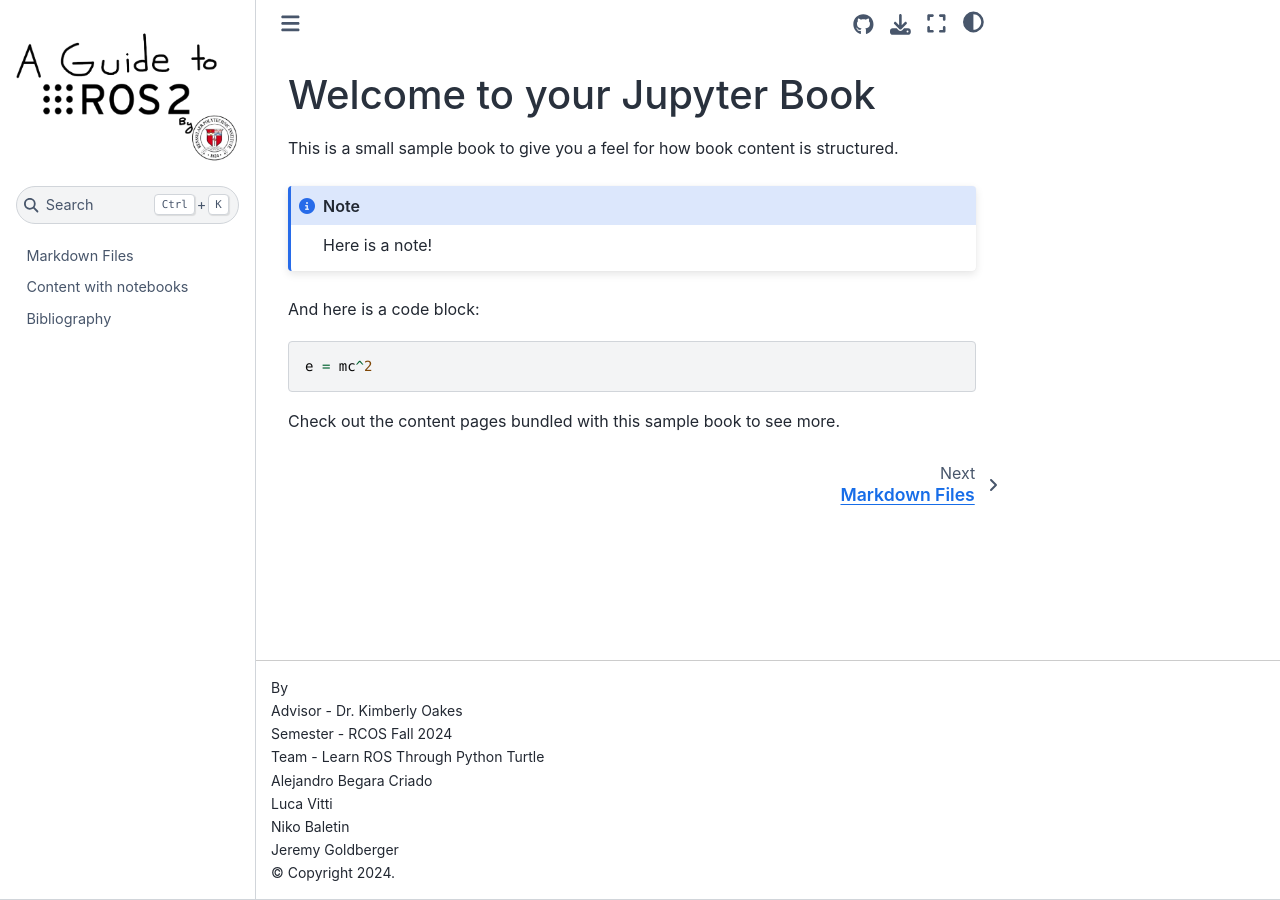
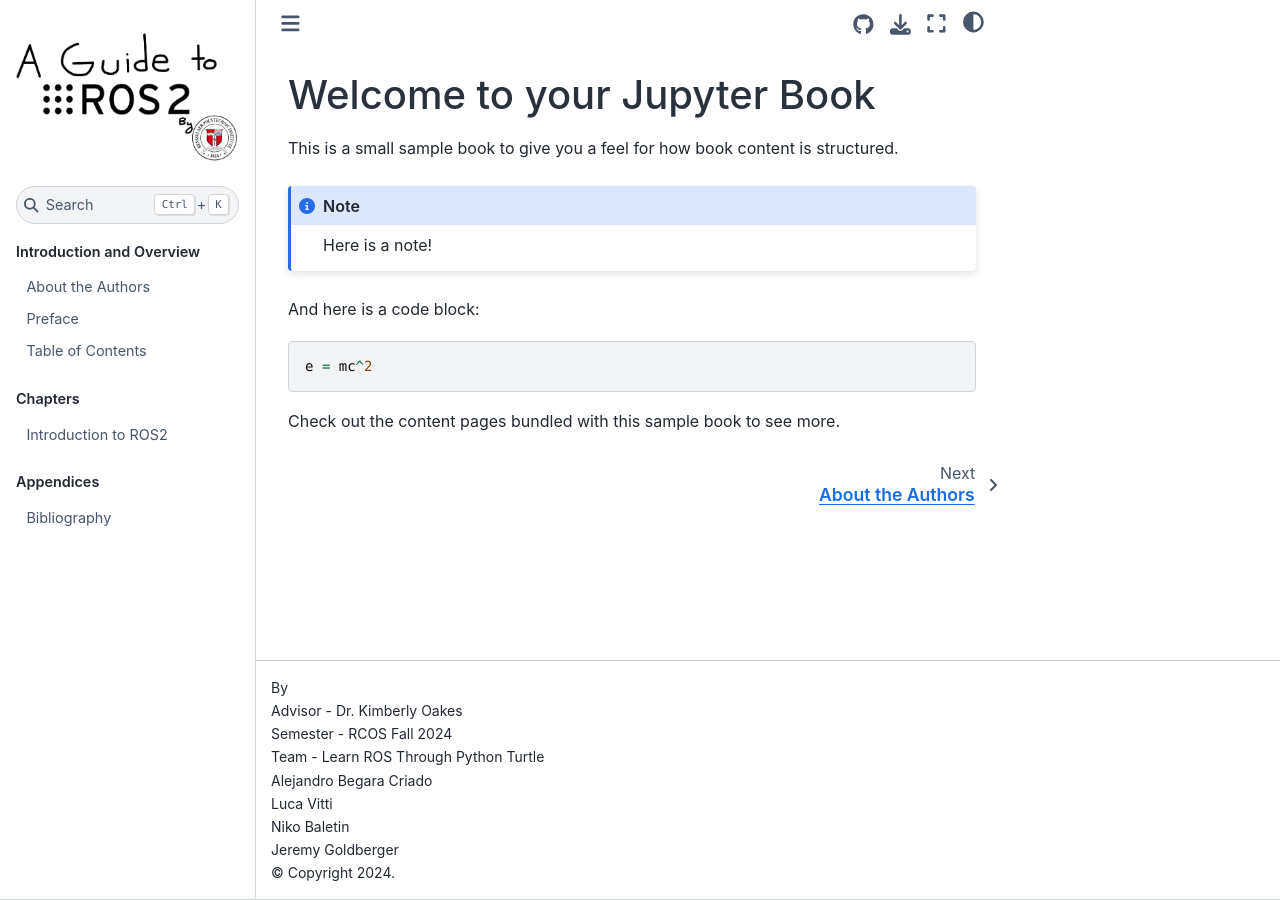
Before and after one commit to AlejandrooBC/ros2-tutorial-book, a Jupyter Book: the page built from index.md, in a window 1280 px wide. Built offline with Jupyter Book 1.0.4 settings and Sphinx 7.4.7 and the Sphinx Book theme 1.1.4, drawn with Linux system fonts in a browser that asks for light colours.

```diff
--- a/_toc.yml
+++ b/_toc.yml
@@ -1,22 +1,20 @@
-# Table of contents
-# Learn more at https://jupyterbook.org/customize/toc.html
-
 format: jb-book
 root: index
-chapters:
-  - file: book/markdown
-  - file: book/notebooks
-  - file: book/bibliography
 
-# Or you organize the TOC by parts
+parts:
+  # Introduction and Overview section
+  - caption: Introduction and Overview
+    chapters:
+      - file: book/INTRODUCTION/About_the_Authors
+      - file: book/INTRODUCTION/Preface
+      - file: book/INTRODUCTION/Table_of_Contents
 
-# parts:
-#   - caption: Chapters
-#     numbered: true
-#     maxdepth: 2
-#     chapters:
-#       - file: book/markdown
-#       - file: book/notebooks
-#   - caption: Appendices
-#     chapters:
-#       - file: book/bibliography
+  # Chapters section
+  - caption: Chapters
+    chapters:
+      - file: book/CHAPTERS/Introduction_to_ROS2
+
+# Appendices section
+  - caption: Appendices
+    chapters:
+      - file: book/APPENDICES/Bibliography
```
Also changed, not shown: book/APPENDICES/Bibliography.ipynb (added), book/CHAPTERS/Introduction_to_ROS2.ipynb (added), book/INTRODUCTION/About_the_Authors.ipynb (added), book/INTRODUCTION/Preface.ipynb (added), book/INTRODUCTION/Table_of_Contents.ipynb (added), book/notebooks.ipynb.
